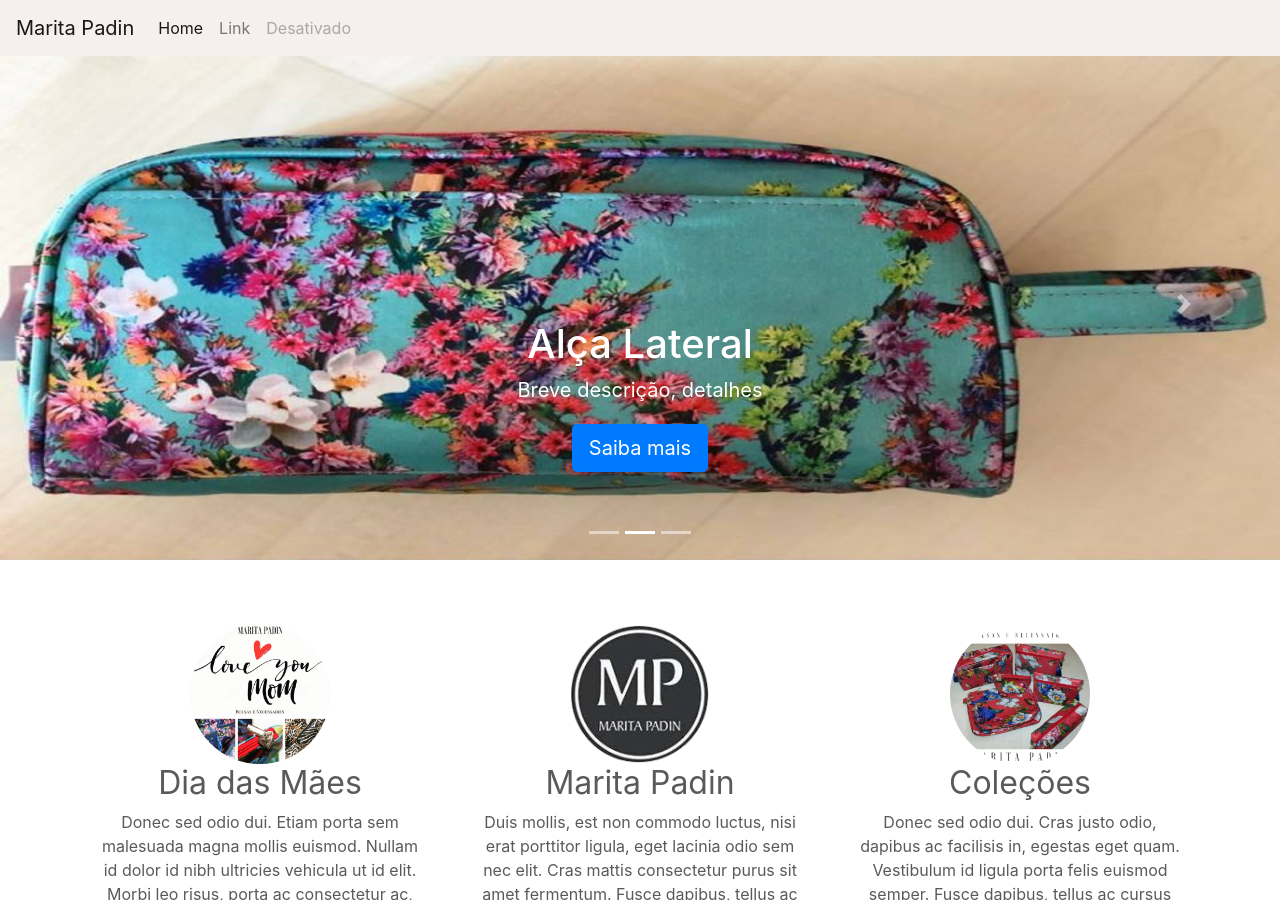
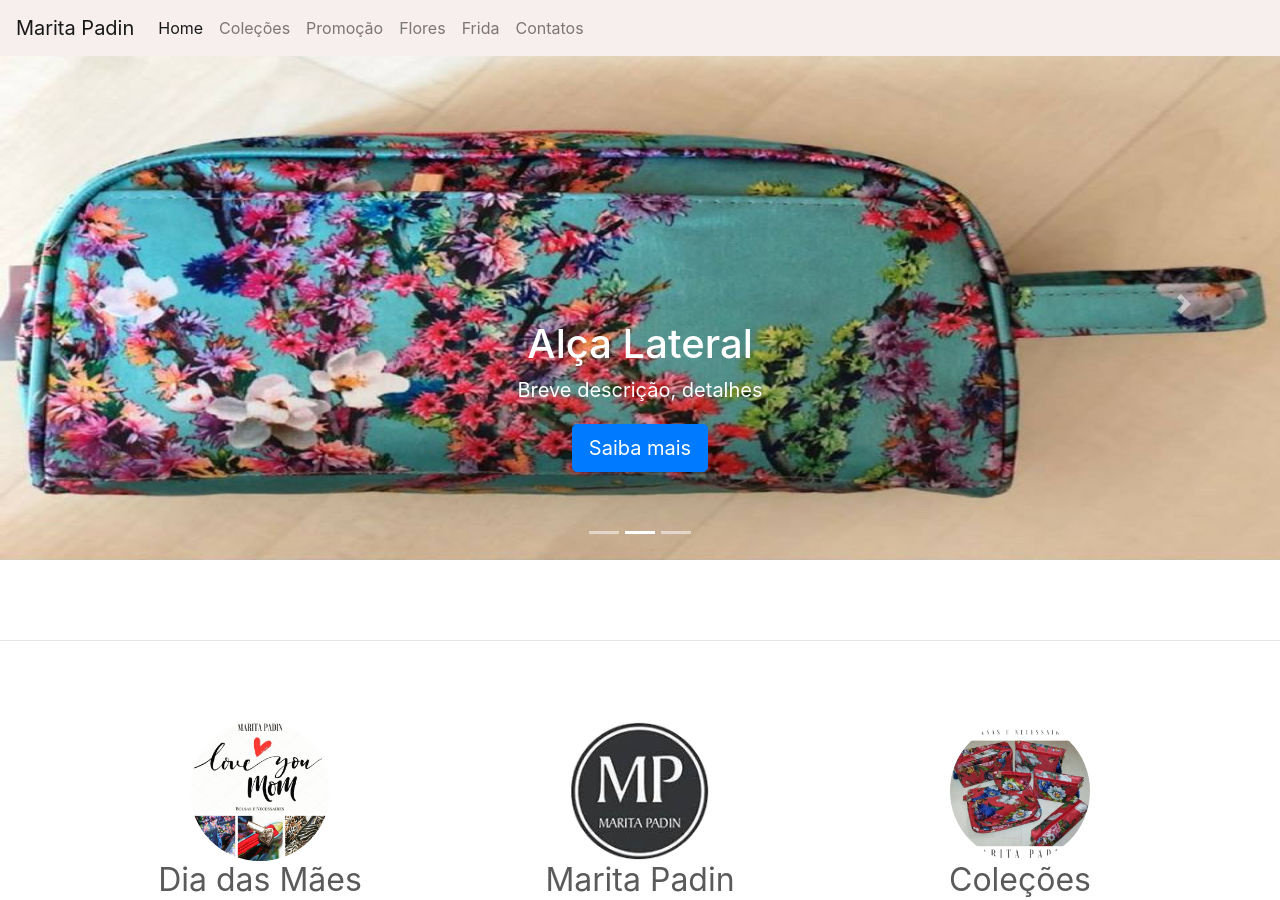
Before and after one commit to FabianoAlmeidaMelo/marita, a Jekyll site: the page home.html, which Jekyll copies as it is, in a window 1280 px wide and 900 px high. Built offline with Jekyll 4.4.1, drawn with Linux system fonts in a browser that asks for light colours.

Commit message:
ref #3 links na navbar e outros links funcionando como scrow

```diff
--- a/home.html
+++ b/home.html
@@ -27,16 +27,33 @@
         <div class="collapse navbar-collapse" id="navbarCollapse">
           <ul class="navbar-nav mr-auto">
             <li class="nav-item active">
-              <a class="nav-link" href="index.html">Home <span class="sr-only">(atual)</span></a>
+              <a class="nav-link" data-scroll href="#">Home <span class="sr-only">(atual)</span></a>
             </li>
             <li class="nav-item">
-              <a class="nav-link" href="#">Link</a>
+              <a class="nav-link" data-scroll href="#colecoes">Coleções</a>
             </li>
             <li class="nav-item">
-              <a class="nav-link disabled" href="#">Desativado</a>
+              <a class="nav-link" data-scroll href="#promocao">Promoção</a>
+            </li>
+            <li class="nav-item">
+              <a class="nav-link" data-scroll href="#flores">Flores</a>
+            </li>
+            <li class="nav-item">
+              <a class="nav-link" data-scroll href="#frida">Frida</a>
+            </li>
+            <li class="nav-item">
+              <a class="nav-link" href="index.html">Contatos</a>
             </li>
           </ul>
 <!--           <form class="form-inline mt-2 mt-md-0">
+
+                    <ul>
+                        <li><a data-scroll href="#overview">A propriedade</a></li>
+                        <li><a data-scroll href="#sponsors">Serviços</a></li>
+                        <li><a data-scroll href="#register">Contato</a></li>
+                        <li><a data-scroll href="#venue">Local</a></li>
+                    </ul>
+
             <input class="form-control mr-sm-2" type="text" placeholder="Search" aria-label="Search">
             <button class="btn btn-outline-success my-2 my-sm-0" type="submit">Pesquisar</button>
           </form> -->
@@ -58,7 +75,7 @@
               <div class="carousel-caption text-left">
                 <h1>Dia das Mães</h1>
                 <p>Uma descrição ...</p>
-                <p><a class="btn btn-lg btn-primary" href="#" role="button">Saiba mais</a></p>
+                <p><a class="btn btn-lg btn-primary" data-scroll href="#promocao" role="button">Saiba mais</a></p>
               </div>
             </div>
           </div>
@@ -68,7 +85,7 @@
               <div class="carousel-caption">
                 <h1>Alça Lateral</h1>
                 <p>Breve descrição, detalhes</p>
-                <p><a class="btn btn-lg btn-primary" href="#" role="button">Saiba mais</a></p>
+                <p><a class="btn btn-lg btn-primary" data-scroll href="#flores" role="button">Saiba mais</a></p>
               </div>
             </div>
           </div>
@@ -78,7 +95,7 @@
               <div class="carousel-caption text-right">
                 <h1>Coleção Flores</h1>
                 <p>Detalhes e descrições</p>
-                <p><a class="btn btn-lg btn-primary" href="#" role="button">Saiba mais</a></p>
+                <p><a class="btn btn-lg btn-primary" data-scroll href="#flores" role="button">Saiba mais</a></p>
               </div>
             </div>
           </div>
@@ -97,9 +114,8 @@
       <!-- Mensagens de marketing e outras featurezinhas
       ================================================== -->
       <!-- Envolve o resto da página em outro container, para centralizar todo o conteúdo. -->
-
+    <hr class="featurette-divider" id="colecoes">
     <div class="container marketing">
-
       <!-- Três colunas de texto, abaixo do carousel -->
       <div class="row">
         <div class="col-lg-4">
@@ -121,12 +137,12 @@
           <p><a class="btn btn-secondary" href="#" role="button">Ver detalhes &raquo;</a></p>
         </div><!-- /.col-lg-4 -->
       </div><!-- /.row -->
+    </div>
 
 
         <!-- COMEÇAM AS MENCIONADAS FEATUREZINHAS xD -->
 
-        <hr class="featurette-divider">
-
+        <hr class="featurette-divider" id="promocao">
         <div class="row featurette">
           <div class="col-md-7">
             <h2 class="featurette-heading">Dia das Mães <span class="text-muted">Sua mãe vai adorar</span></h2>
@@ -137,8 +153,7 @@
           </div>
         </div>
 
-        <hr class="featurette-divider">
-
+        <hr class="featurette-divider" id="flores">
         <div class="row featurette">
           <div class="col-md-7 order-md-2">
             <h2 class="featurette-heading">Coleção Flores. <span class="text-muted">Necessaires com alça lateral. </span></h2>
@@ -149,7 +164,7 @@
           </div>
         </div>
 
-        <hr class="featurette-divider">
+        <hr class="featurette-divider" id="frida">
 
         <div class="row featurette">
           <div class="col-md-7">
```
Lines whose indentation alone changed are shown as unchanged.
